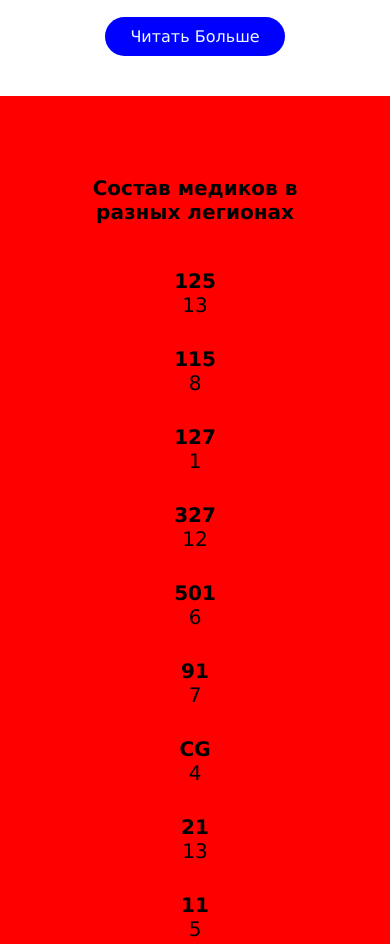
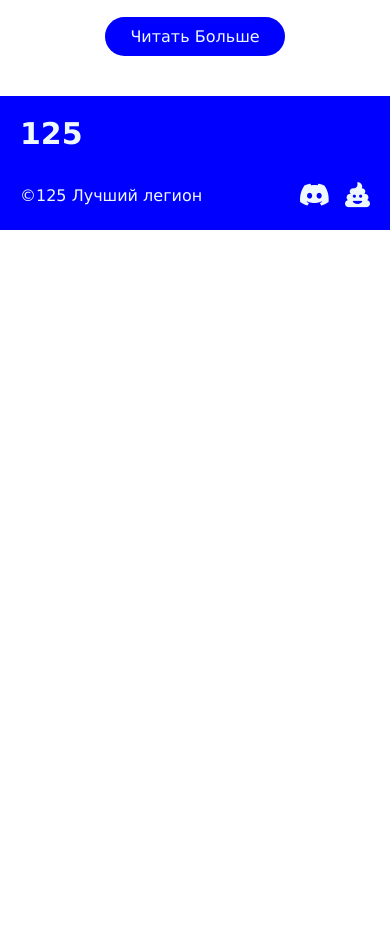
Before and after one commit to ThoughtGood/Med, a plain HTML site: page index.html in a window 390 px wide. Shown: the part 2198-3142 px from the top of the page. After the commit the page ends 2428 px from the top, so only its background shows below. Drawn offline with Linux system fonts and the light colour scheme.

Commit message:
Update style.css

```diff
--- a/css/style.css
+++ b/css/style.css
@@ -276,16 +276,8 @@ hr{
         width: 350px;
     }
 
-    .zaman h1 {
-        font-size: 20px;
-    }
-
-    .zamann {
-        flex-direction: column;
-    }
-
-    .zamans {
-        margin: 15px 0px;
+    .zaman {
+        display: none;
     }
 
     hr {
```
